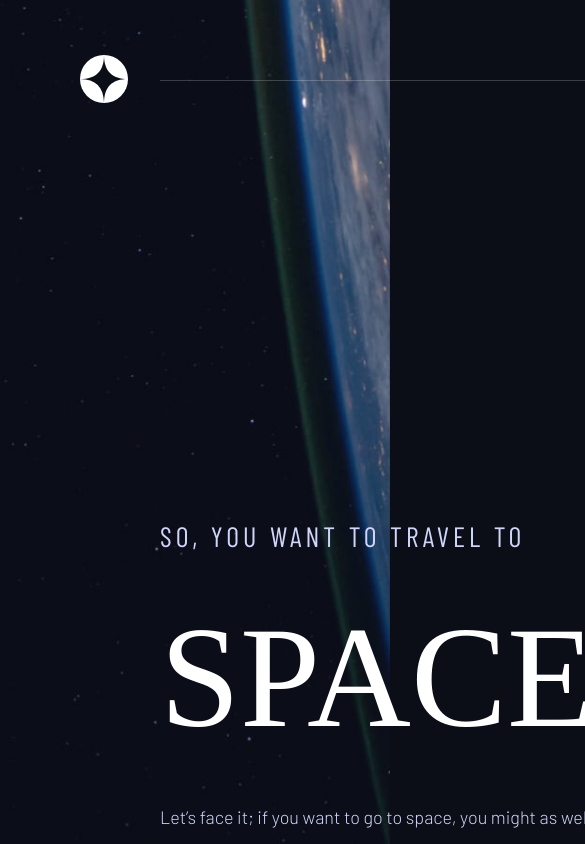
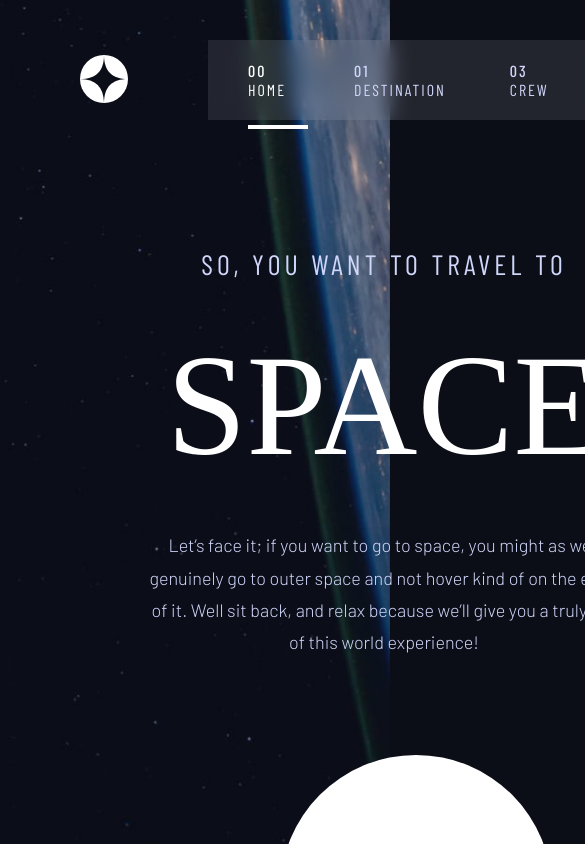
Before and after one commit to aminetiouk/space-tourism-website, a React (Vite) app: page / in a window 390 px wide. Shown: the top 844 px of the page, 585 px wide, since content can reach past the window. Built offline with nearby package versions, Linux system fonts and the light colour scheme; a web font is replaced by a local one.

Commit message:
style: refine transition durations, fix formatting, and add responsive layout for mobile

```diff
--- a/src/App.css
+++ b/src/App.css
@@ -540,10 +540,9 @@ body {
   flex-direction: column;
   justify-content: center;
   gap: 24px;
-
 }
-.technology-info h3{
-  opacity: .5;
+.technology-info h3 {
+  opacity: 0.5;
 }
 .technology-button {
   width: 80px;
@@ -552,7 +551,7 @@ body {
   border: solid 1px rgba(255, 255, 255, 0.25);
   border-radius: 50%;
   cursor: pointer;
-  transition: all .3s ease-in-out;
+  transition: all 0.3s ease-in-out;
 }
 
 .technology-button:hover:not(.technology-button__active) {
@@ -565,6 +564,36 @@ body {
   color: var(--blue-900);
 }
 
-.technology-image__container{
+.technology-image__container {
   justify-self: right;
 }
+
+/* Media Queries */
+
+@media (max-width: 768px) {
+  .container {
+    width: 768px;
+    height: 1024px;
+  }
+
+  .nav-line {
+    display: none;
+  }
+  .nav-links {
+    width: 800px;
+    padding: 40px;
+  }
+
+  .home{
+    margin: 0;
+  }
+  .hero {
+    display: flex;
+    flex-direction: column;
+    margin: 128px 40px;
+  }
+  .hero-text{
+    text-align: center;
+    margin: 0 108px;
+  }
+}
```
